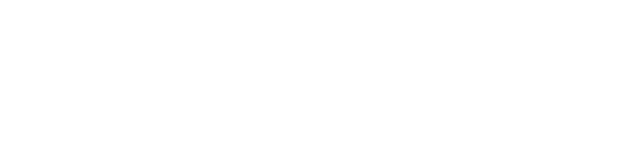
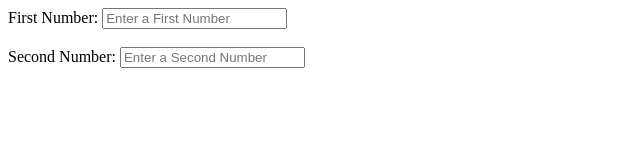
Before and after one commit to Talha7899/Git-Assignment, a plain HTML site: page index.html in a window 1280 px wide. Shown: the whole page, without its empty margins (0-640 px from the left). Drawn offline with Linux system fonts and the light colour scheme.

Commit message:
Add Two Input Boxes in Html File

```diff
--- a/index.html
+++ b/index.html
@@ -7,6 +7,11 @@
     <title>Git Assignment-1</title>
 </head>
 <body>
+    <label>First Number:</label>
+<input type="number" placeholder="Enter a First Number" id="First">
+<br><br>
+<label>Second Number:</label>
+<input type="number" placeholder="Enter a Second Number" id="Second">
 
-</body>
+    </body>
 </html>
```
